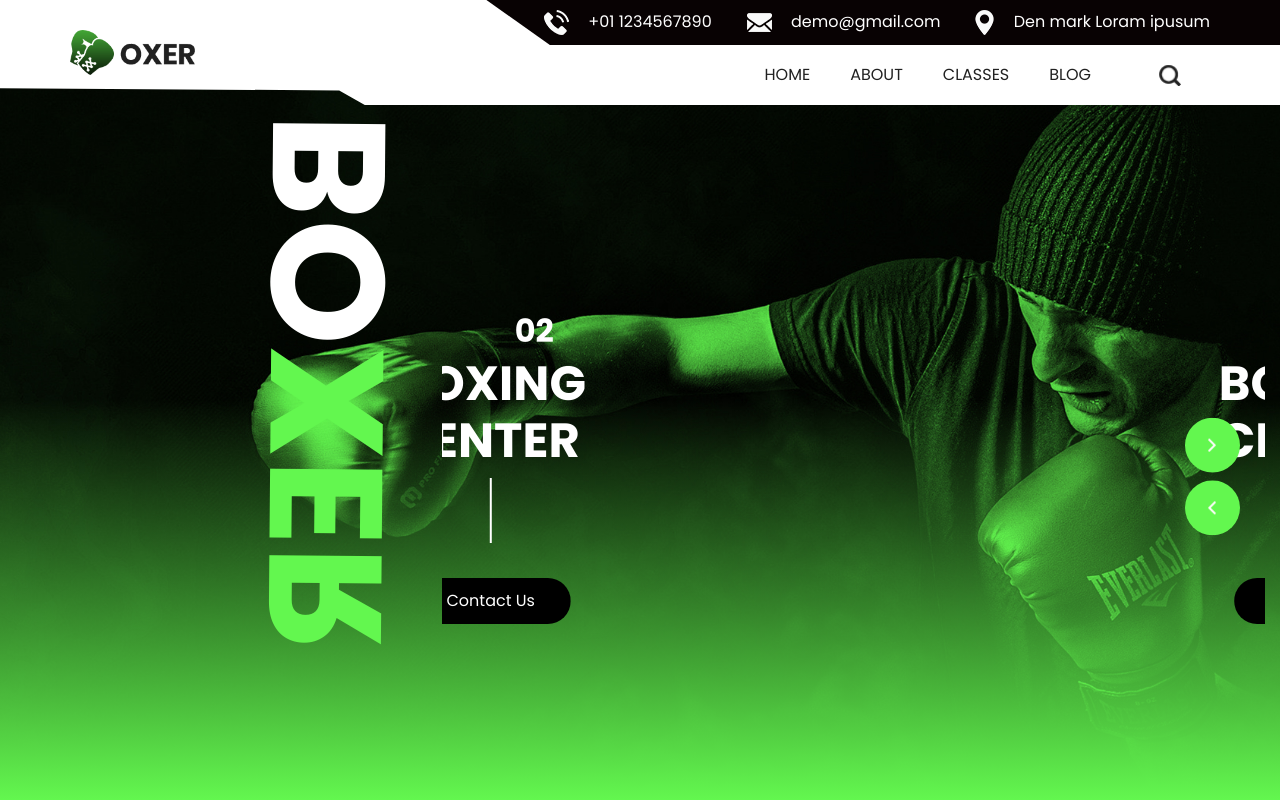
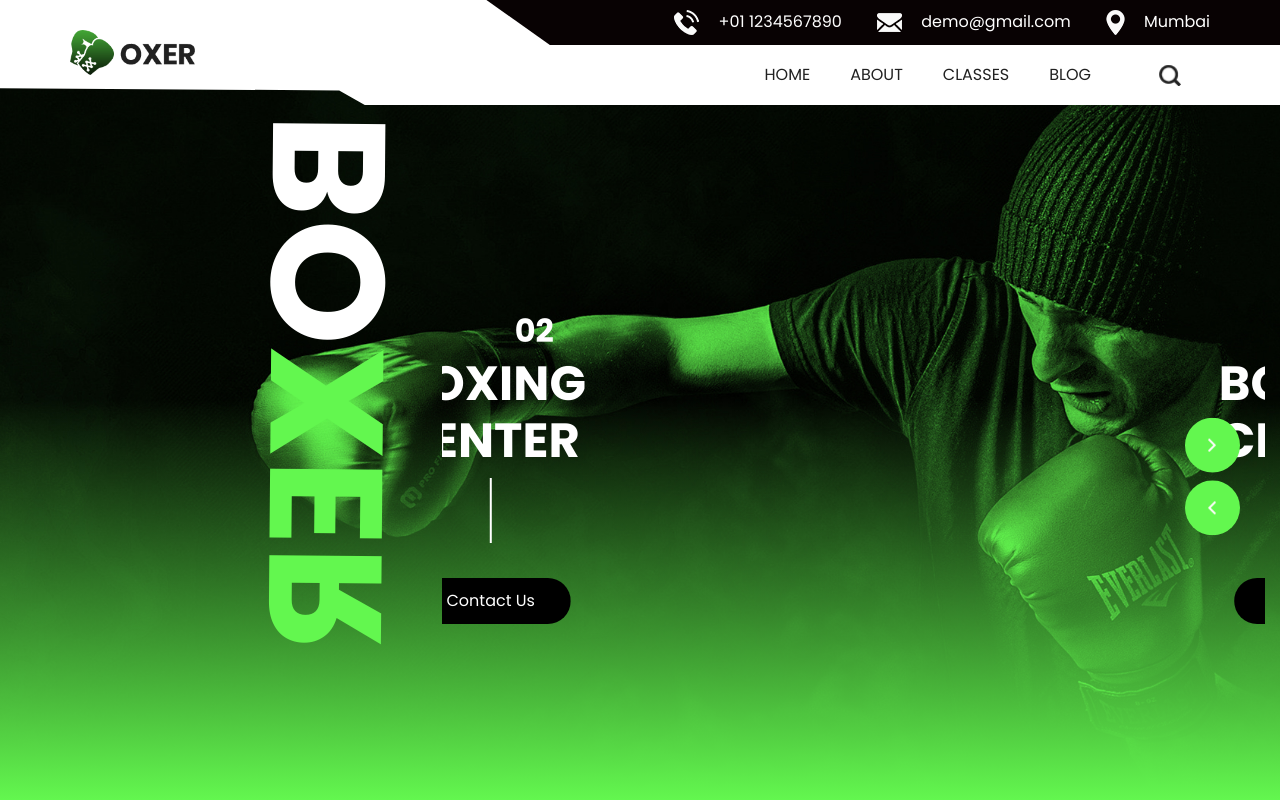
Before and after one commit to MayureshG28/BOXER, a plain HTML site: page index.html in a window 1280 px wide. Shown: the top 800 px of the page. Drawn offline with nearby package versions, Linux system fonts and the light colour scheme; some packages are replaced by stand-ins of ours; a web font is replaced by a local one.

Commit message:
Update index.html

```diff
--- a/index.html
+++ b/index.html
@@ -55,7 +55,7 @@
                 <li class="">
                   <a class="" href="">
                     <img src="images/location.png" alt="" />
-                    <span>Den mark Loram ipusum</span>
+                    <span>Mumbai </span>
                   </a>
                 </li>
               </ul>
```
